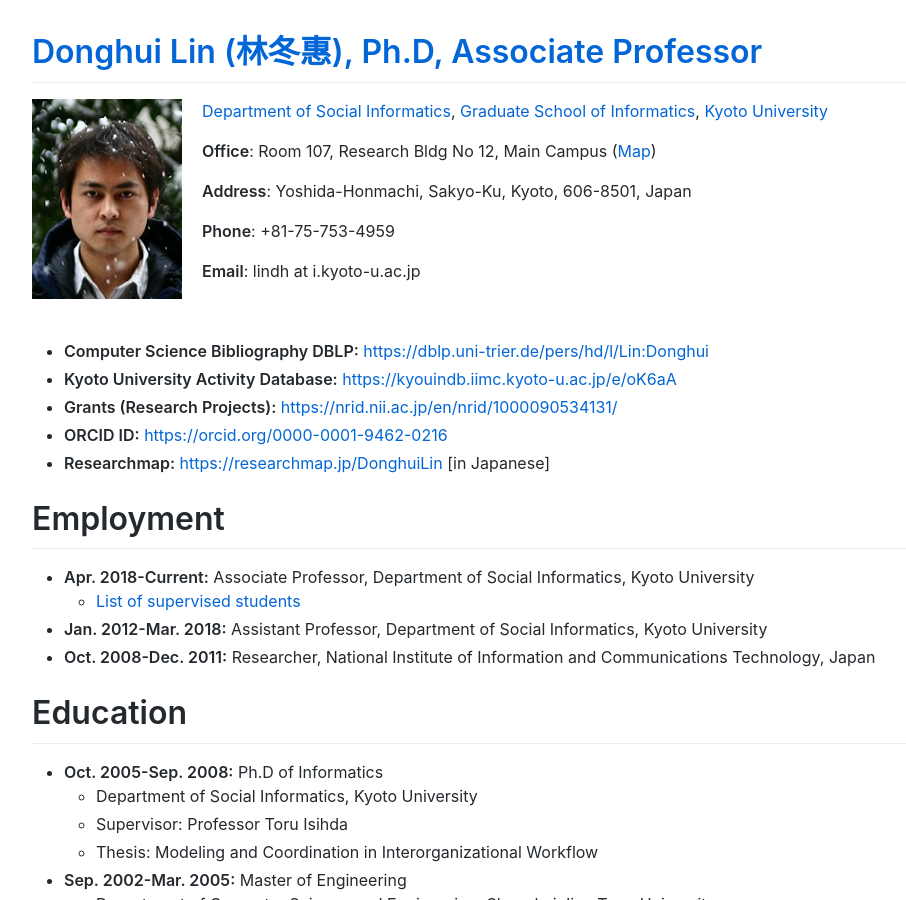
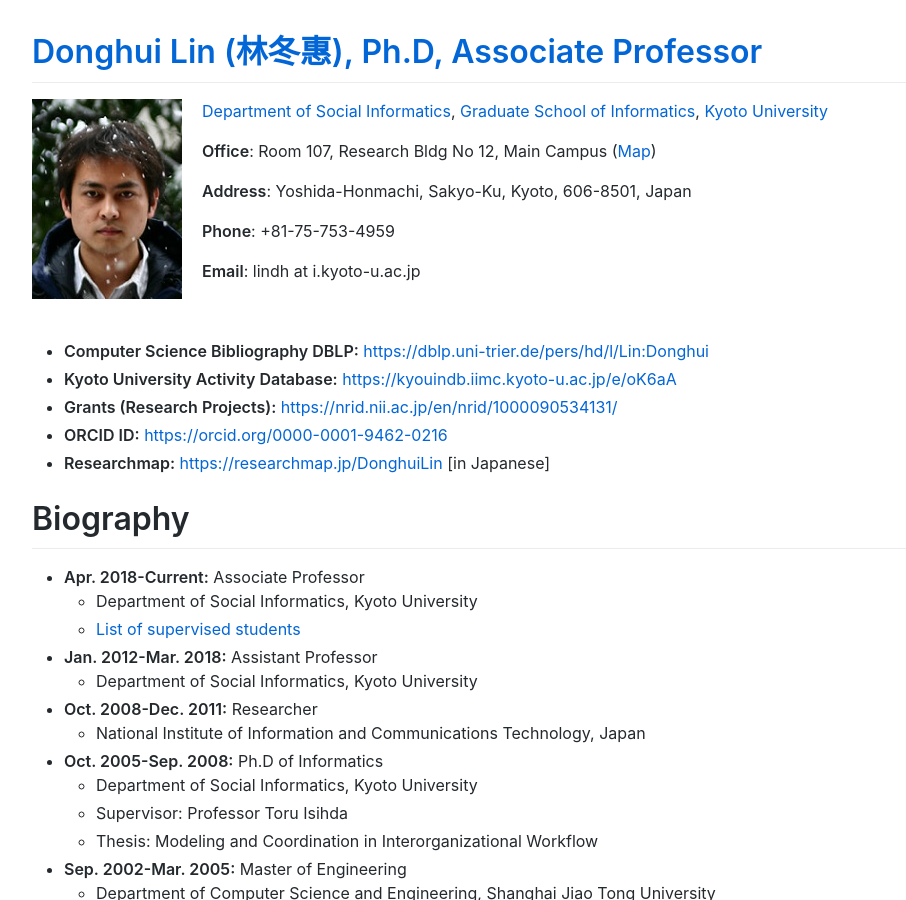
Before and after one commit to lindh/lindh.github.io, a Jekyll site: the page built from index.md, in a window 1280 px wide and 900 px high. Shown: the whole window, without its empty margins (118-1024 px from the left). Built offline with Jekyll 4.4.1, drawn with Linux system fonts in a browser that asks for light colours; comment, search, counter and statistics services are not loaded.

Commit message:
Update index.md

```diff
--- a/index.md
+++ b/index.md
@@ -22,15 +22,15 @@
 - **ORCID ID:** [https://orcid.org/0000-0001-9462-0216](https://orcid.org/0000-0001-9462-0216)
 - **Researchmap:** [https://researchmap.jp/DonghuiLin](https://researchmap.jp/DonghuiLin) [in Japanese]
 
-# Employment
+# Biography
 
-- **Apr. 2018-Current:** Associate Professor, Department of Social Informatics, Kyoto University
+- **Apr. 2018-Current:** Associate Professor
+  - Department of Social Informatics, Kyoto University
   - [List of supervised students](./students.html)
-- **Jan. 2012-Mar. 2018:** Assistant Professor, Department of Social Informatics, Kyoto University
-- **Oct. 2008-Dec. 2011:** Researcher, National Institute of Information and Communications Technology, Japan
-
-# Education
-
+- **Jan. 2012-Mar. 2018:** Assistant Professor
+  - Department of Social Informatics, Kyoto University
+- **Oct. 2008-Dec. 2011:** Researcher
+  - National Institute of Information and Communications Technology, Japan
 - **Oct. 2005-Sep. 2008:** Ph.D of Informatics
   - Department of Social Informatics, Kyoto University
   - Supervisor: Professor Toru Isihda
```
